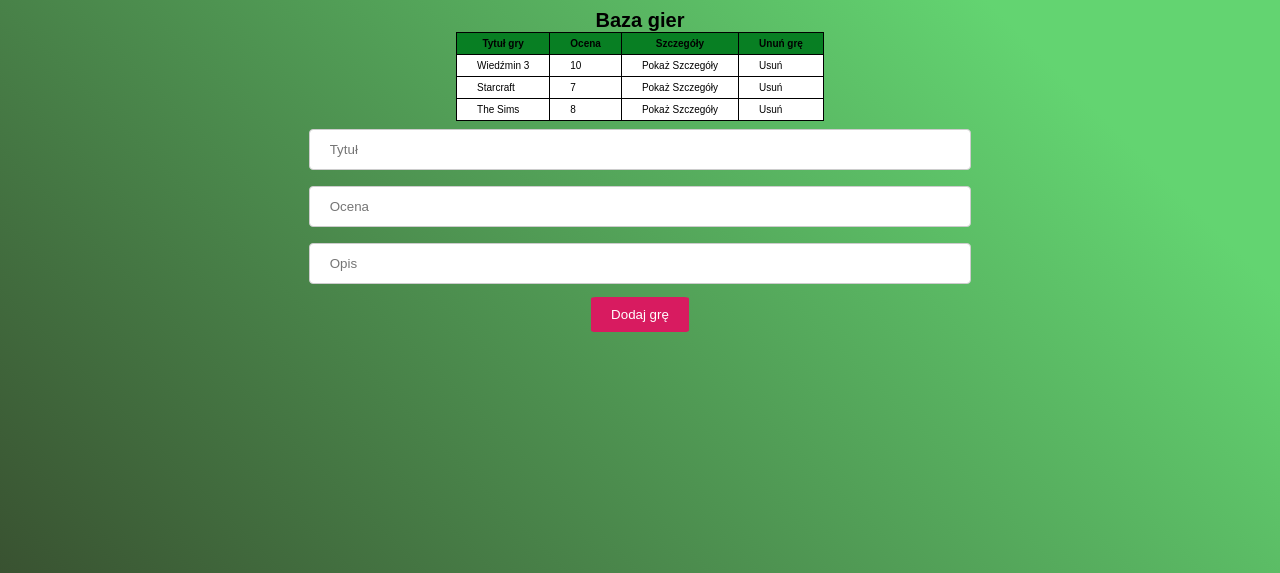
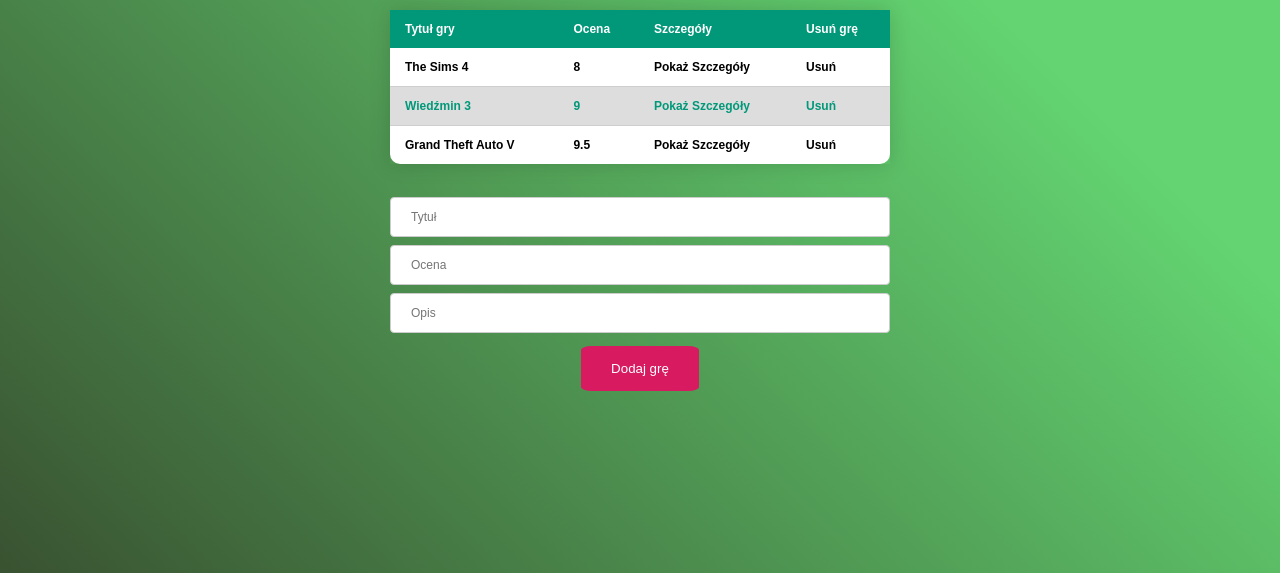
Before and after one commit to Krzysiekksi6/AddingList, a plain HTML site: page index.html in a window 1280 px wide. Shown: the part 227-800 px from the top of the page. Drawn offline with Linux system fonts and the light colour scheme.

Commit message:
new styles

```diff
--- a/index.html
+++ b/index.html
@@ -9,40 +9,40 @@
 	</head>
 	<body>
 		<header>
-			<h1>Baza gier</h1>
+			<h1>Internetowa Baza gier</h1>
 		</header>
 
 		<section class="main-base">
-		<table>
+			<table class="game-table">
 				<thead>
 					<tr>
 						<th>Tytuł gry</th>
 						<th>Ocena</th>
 						<th>Szczegóły</th>
-					<th>Unuń grę</th>
+						<th>Usuń grę</th>
 					</tr>
 				</thead>
 
 				<tbody>
 					<tr>
-					<td>Wiedźmin 3</td>
-					<td>10</td>
-					<td>Pokaż Szczegóły</td>
-					<td>Usuń</td>
+						<td><p>The Sims 4</p></td>
+						<td><p>8</p></td>
+						<td><p>Pokaż Szczegóły</p></td>
+						<td><p>Usuń</p></td>
 					</tr>
 
 					<tr>
-					<td>Starcraft</td>
-					<td>7</td>
-					<td>Pokaż Szczegóły</td>
-					<td>Usuń</td>
+						<td><p>Wiedźmin 3</p></td>
+						<td><p>9</p></td>
+						<td><p>Pokaż Szczegóły</p></td>
+						<td><p>Usuń</p></td>
 					</tr>
 
 					<tr>
-					<td>The Sims</td>
-					<td>8</td>
-					<td>Pokaż Szczegóły</td>
-					<td>Usuń</td>
+						<td><p>Grand Theft Auto V</p></td>
+						<td><p>9.5</p></td>
+						<td><p>Pokaż Szczegóły</p></td>
+						<td><p>Usuń</p></td>
 					</tr>
 				</tbody>
 			</table>
@@ -51,11 +51,16 @@
 			<div class="add-base-form">
 				<form>
 					<input type="text" id="add-title" name="title" placeholder="Tytuł" />
-                    <input type="number" id="add-rate" name="rate" placeholder="Ocena"/>
-                    <input type="text" id="add-description" name="description" placeholder="Opis"/>
+					<input type="number" id="add-rate" name="rate" placeholder="Ocena" />
+					<input
+						type="text"
+						id="add-description"
+						name="description"
+						placeholder="Opis"
+					/>
 				</form>
 			</div>
-			<button id="add-game">Dodaj grę</button>
+			<button id="add-game-btn">Dodaj grę</button>
 		</section>
 		<script src="./js/main.js"></script>
 	</body>
--- a/scss/style.scss
+++ b/scss/style.scss
@@ -48,40 +48,61 @@
 	resize: vertical;
 }
 
-// MY STYLE
+// TABLE SECTION
 
-table {
-	border-collapse: collapse;
-	border-spacing: 0;
+h1 {
+	color: #a00037;
+	font-size: 3rem;
+	text-shadow: 0 0 1px #a00037;
+	text-transform: uppercase;
 }
 
-table,
-td,
-th {
-    border: 1px solid black;
+.game-table {
+	margin: 25px 0;
+	font-size: 0.9em;
+	font-family: sans-serif;
+	min-width: 500px;
+	min-height: 150px;
+	font-size: 1.2rem;
+	font-weight: bold;
+	border-collapse: collapse;
+	box-shadow: 0 0 20px rgba(0, 0, 0, 0.15);
 }
 
-td,
-th {
-    padding: 5px 20px;
+.game-table thead tr {
+	background-color: #009879;
+	color: #ffffff;
+	text-align: left;
 }
 
-thead {
-    background-color: #087f23;
+.game-table th,
+.game-table td {
+	padding: 12px 15px;
 }
 
-tbody {
+.game-table tbody tr:nth-child(odd) {
+	text-align: left;
 	background-color: #fff;
 }
 
-input {
-    width: 100%;
-    padding: 12px 20px;
-    margin: 8px 0;
-    display: inline-block;
-    border: 1px solid #ccc;
-    border-radius: 4px;
+.game-table tbody tr:nth-child(even) {
+	text-align: left;
+	background-color: #ddd;
+	border-top: 1px solid #cfcece;
+	border-bottom: 1px solid#cfcece;
+	font-weight: bold;
+	color: #009879;
 }
+
+.game-table tr:last-child td:first-child {
+	border-bottom-left-radius: 10px;
+}
+
+.game-table tr:last-child td:last-child {
+	border-bottom-right-radius: 10px;
+}
+
+// FORM SECTION
 
 .add-base {
 	display: flex;
@@ -89,10 +110,29 @@
 	align-items: center;
 	flex-direction: column;
 }
-#add-game {
-    padding: 10px 20px;
+
+form {
+	min-width: 500px;
+}
+
+input {
+	width: 100%;
+	padding: 12px 20px;
+	margin: 8px 0;
+	font-size: 1.2rem;
+	display: block;
+	border: 1px solid #ccc;
+	border-radius: 4px;
+}
+#add-game-btn {
+	padding: 15px 30px;
 	margin: 5px;
 	color: #fff;
 	background-color: #d81b60;
-    border-radius: 5%;
+	border-radius: 9%;
+	transition: background-color 0.3s;
 }
+
+#add-game-btn:hover {
+	background-color: #a00037;
+}
```
Also changed, not shown: css/style.css, 1 other file. Lines whose indentation alone changed are shown as unchanged.
